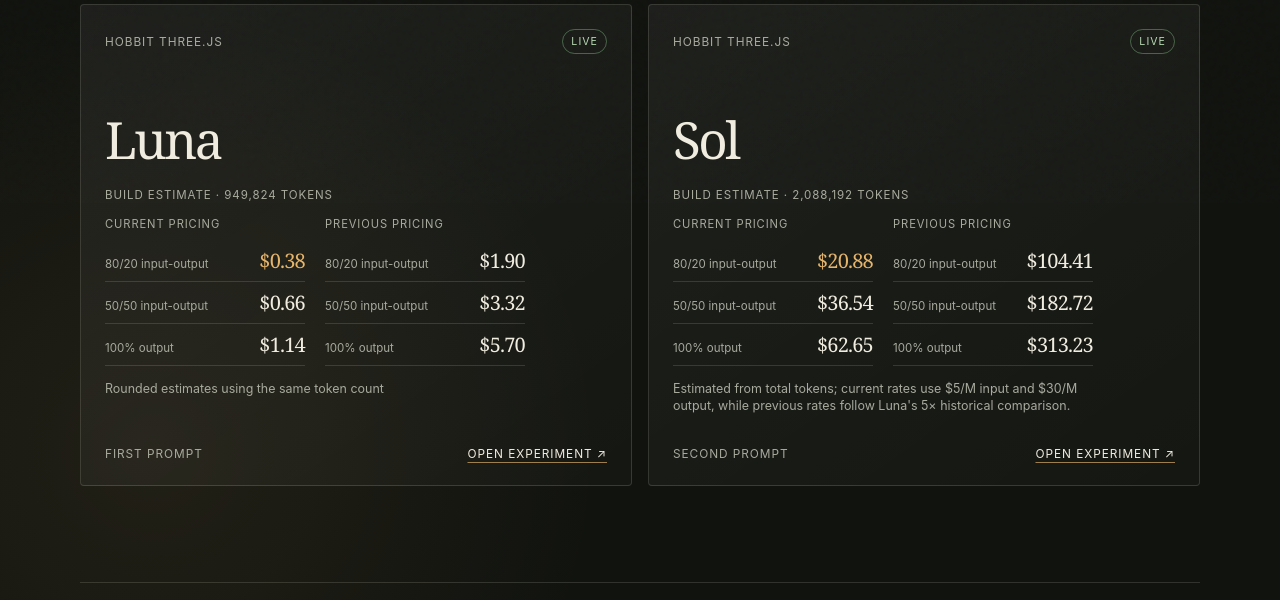
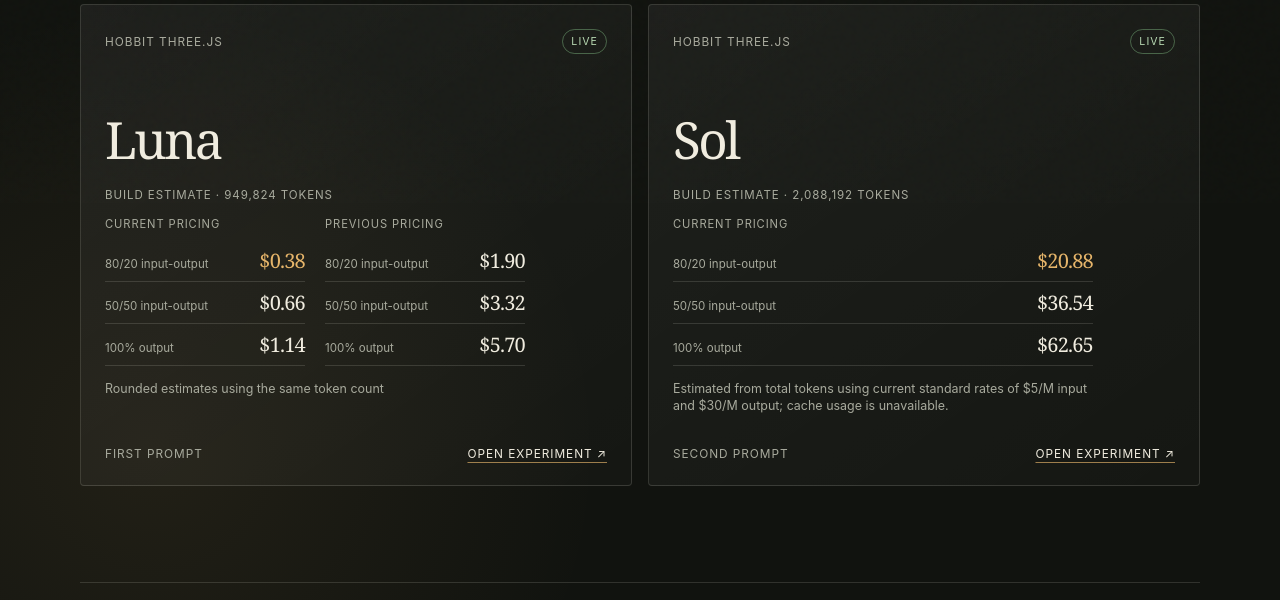
Before and after one commit to sendhil/shared, a plain HTML site: page site/index.html in a window 1280 px wide. Shown: the part 597-1197 px from the top of the page. Drawn offline with Linux system fonts and the light colour scheme.

Commit message:
Show current pricing only for Sol

```diff
--- a/site/catalog.json
+++ b/site/catalog.json
@@ -40,22 +40,19 @@
       "note": "Second prompt",
       "estimate": {
         "tokens": "2,088,192 tokens",
-        "assumption": "Estimated from total tokens; current rates use $5/M input and $30/M output, while previous rates follow Luna's 5× historical comparison.",
+        "assumption": "Estimated from total tokens using current standard rates of $5/M input and $30/M output; cache usage is unavailable.",
         "scenarios": [
           {
             "label": "80/20 input-output",
-            "current": "$20.88",
-            "previous": "$104.41"
+            "current": "$20.88"
           },
           {
             "label": "50/50 input-output",
-            "current": "$36.54",
-            "previous": "$182.72"
+            "current": "$36.54"
           },
           {
             "label": "100% output",
-            "current": "$62.65",
-            "previous": "$313.23"
+            "current": "$62.65"
           }
         ]
       }
--- a/site/index.html
+++ b/site/index.html
@@ -34,19 +34,25 @@
       const renderProject = (project) => {
         const article = document.createElement('article');
         article.className = 'project-card';
+        const hasPreviousPricing = project.estimate?.scenarios.every((scenario) => scenario.previous);
+        const previousPricing = hasPreviousPricing
+          ? `
+                <div class="estimate-column estimate-previous">
+                  <p class="estimate-heading">Previous pricing</p>
+                  ${project.estimate.scenarios.map((scenario) => `<div class="estimate-row"><span>${scenario.label}</span><strong>${scenario.previous}</strong></div>`).join('')}
+                </div>
+            `
+          : '';
         const body = project.estimate
           ? `
             <div class="cost-estimate" aria-label="Estimated API cost">
               <p class="estimate-kicker">Build estimate · ${project.estimate.tokens}</p>
-              <div class="estimate-columns">
+              <div class="estimate-columns${hasPreviousPricing ? '' : ' estimate-columns-current-only'}">
                 <div class="estimate-column estimate-current">
                   <p class="estimate-heading">Current pricing</p>
                   ${project.estimate.scenarios.map((scenario) => `<div class="estimate-row"><span>${scenario.label}</span><strong>${scenario.current}</strong></div>`).join('')}
                 </div>
-                <div class="estimate-column estimate-previous">
-                  <p class="estimate-heading">Previous pricing</p>
-                  ${project.estimate.scenarios.map((scenario) => `<div class="estimate-row"><span>${scenario.label}</span><strong>${scenario.previous}</strong></div>`).join('')}
-                </div>
+                ${previousPricing}
               </div>
               <p class="estimate-note">${project.estimate.assumption}</p>
             </div>
--- a/site/styles.css
+++ b/site/styles.css
@@ -87,6 +87,8 @@ h2 { font-size: clamp(2rem, 4vw, 3.5rem); letter-spacing: -0.04em; }
 
 .estimate-columns { display: grid; grid-template-columns: repeat(2, minmax(0, 1fr)); gap: 20px; }
 
+.estimate-columns-current-only { grid-template-columns: minmax(0, 1fr); }
+
 .estimate-heading { margin: 0 0 8px !important; color: var(--muted); font-size: 0.7rem; letter-spacing: 0.08em; line-height: 1.3 !important; text-transform: uppercase; }
 
 .estimate-row { display: flex; align-items: baseline; justify-content: space-between; gap: 10px; padding: 7px 0; border-bottom: 1px solid var(--line); color: var(--muted); font-size: 0.72rem; line-height: 1.35; }
```
Also changed, not shown: scripts/assemble-pages.test.mjs (+47 -4 lines).
